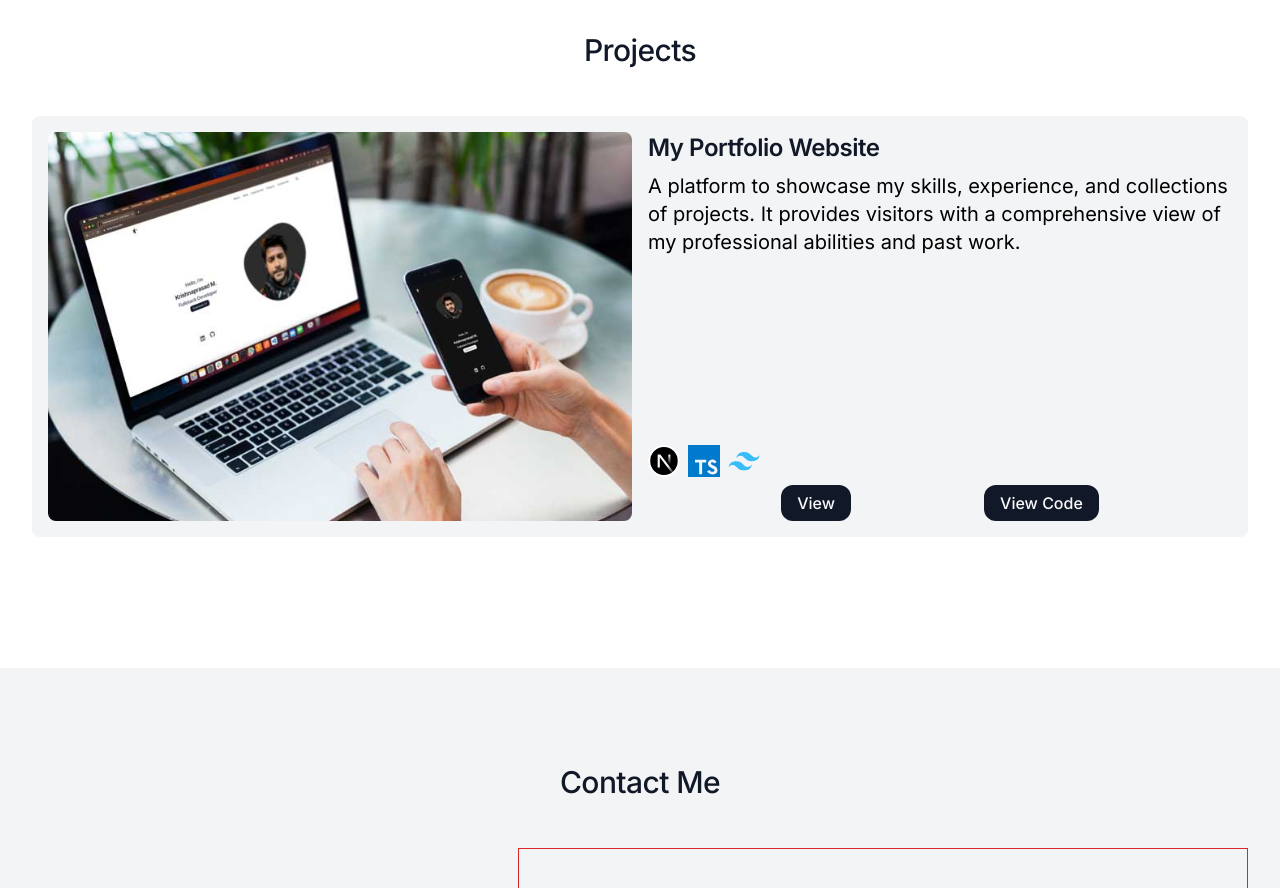
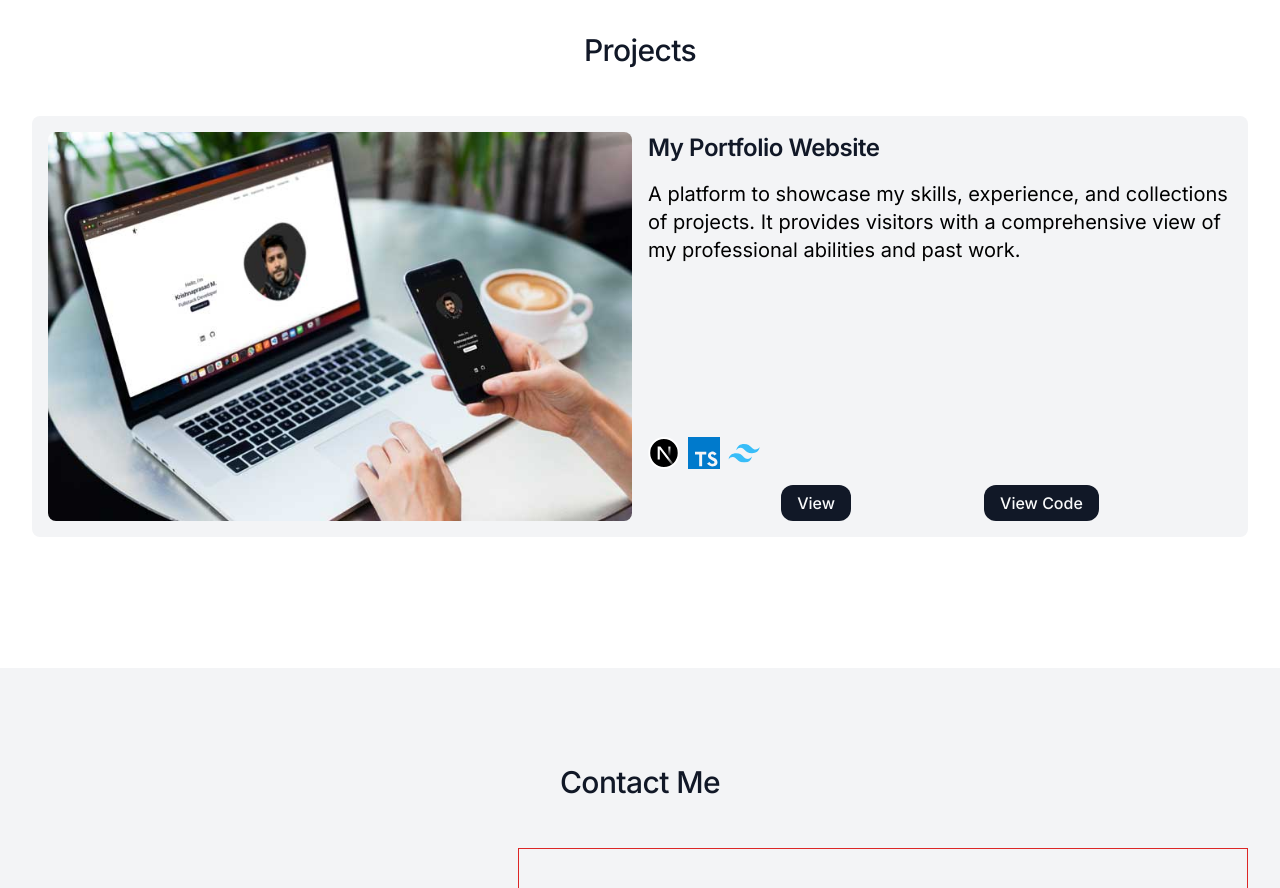
Before and after one commit to iamkrishnaprasad/iamkrishna.dev, a Next.js app: page / in a window 1280 px wide. Shown: the part 4900-5788 px from the top of the page. Built offline with nearby package versions, Linux system fonts and the light colour scheme.

Commit message:
fixed spacing in project section

```diff
--- a/src/components/feature/sections/Projects.tsx
+++ b/src/components/feature/sections/Projects.tsx
@@ -29,7 +29,7 @@
               </div>
               <div className="flex h-auto w-full flex-col">
                 <div className="flex h-full flex-col justify-between gap-2">
-                  <div className="flex flex-col gap-2">
+                  <div className="flex flex-col gap-4">
                     <Typography variant="h3" className=" text-xl md:text-2xl">
                       {project.name}
                     </Typography>
@@ -37,7 +37,7 @@
                       {project.description}
                     </Typography>
                   </div>
-                  <div className="flex flex-col gap-2">
+                  <div className="flex flex-col gap-4">
                     <div className="flex flex-row gap-2">
                       {project?.technologies?.map((technology) => {
                         return (
```
